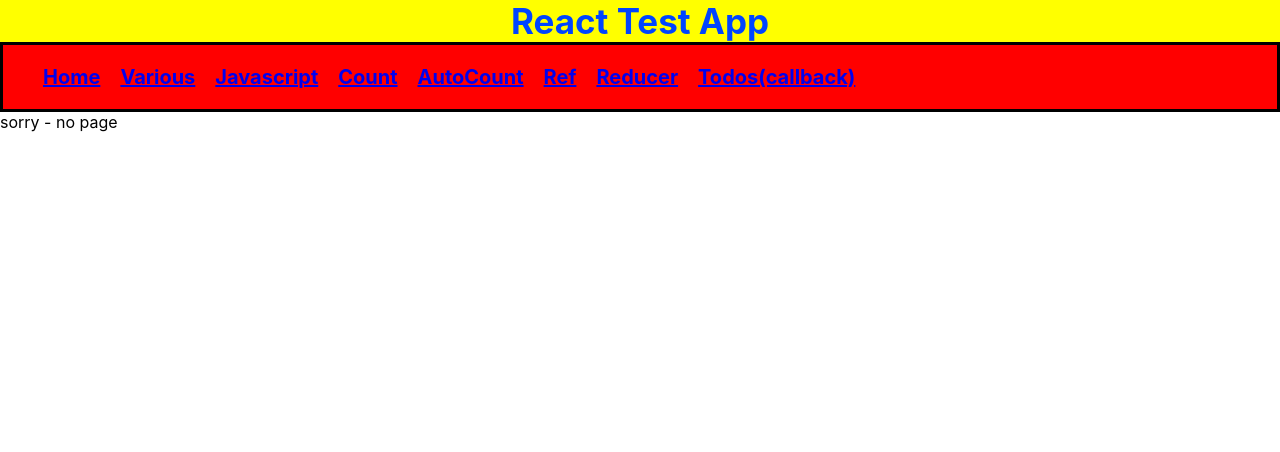
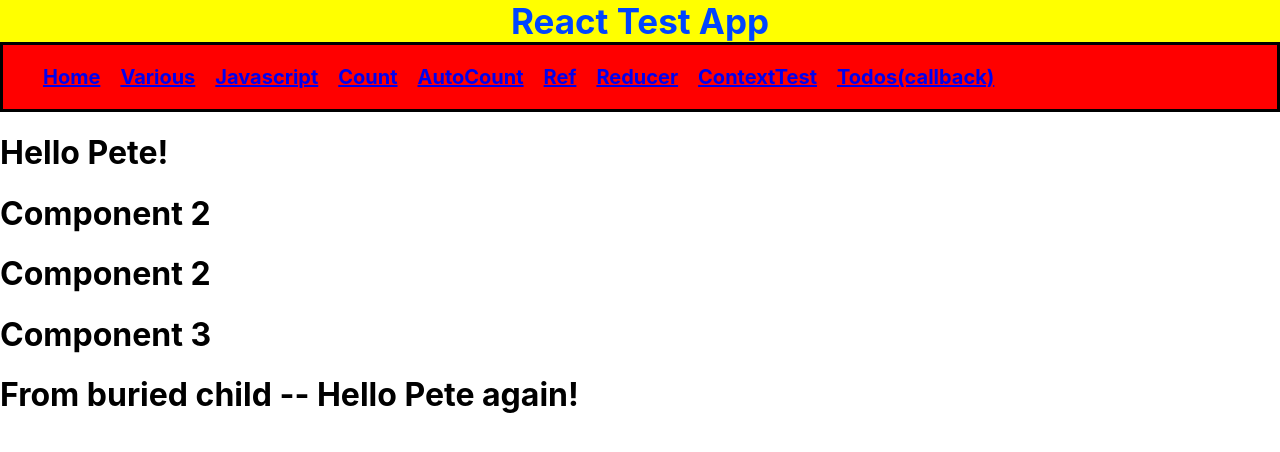
Before and after one commit to phbarna/react-test-app, a React (Create React App) app: page /contexttest in a window 1280 px wide. Shown: the top 452 px of the page. Built offline with nearby package versions, Linux system fonts and the light colour scheme.

Commit message:
Add context example

```diff
--- a/src/App.js
+++ b/src/App.js
@@ -10,6 +10,7 @@ import TodosParent from "./pages/Todos";
 import Javasript from "./pages/Javascript";
 import Ref from "./pages/Ref";
 import Reducer from './pages/Reducer'
+import ContextTest from './pages/ContextTest'
 
 export default function App() {
   return (
@@ -23,6 +24,7 @@ export default function App() {
           <Route path="*" element={<NoPage />} />
           <Route path="autocount" element={<AutoCount />} />
           <Route path="ref" element={<Ref />} />
+          <Route path="contexttest" element={<ContextTest />} />
           <Route path="reducer" element={<Reducer />} />
           <Route path="todos" element={<TodosParent />} />
         </Route>
--- /dev/null
+++ b/src/pages/ContextTest/Child.jsx
@@ -0,0 +1,13 @@
+import { useContext } from 'react'
+import { UserContext } from './index.jsx';
+
+
+export default function Child() {
+  const user = useContext(UserContext);
+
+  return (
+    <>
+      <h1>From buried child -- {`Hello ${user} again!`} </h1>
+    </>
+  );
+}
--- /dev/null
+++ b/src/pages/ContextTest/index.jsx
@@ -0,0 +1,42 @@
+import { useState, createContext } from "react";
+import Child from './Child';
+
+export const UserContext = createContext();
+
+export default function ContextTest() {
+  const [user, setUser] = useState("Pete");
+
+  return (
+    <UserContext.Provider value={user}>
+      <h1>{`Hello ${user}!`}</h1>
+      <Component1 />
+    </UserContext.Provider>
+  );
+}
+
+function Component1() {
+  return (
+    <>
+      <h1>Component 2</h1>
+      <Component2 />
+    </>
+  );
+}
+
+function Component2() {
+  return (
+    <>
+      <h1>Component 2</h1>
+      <Component3 />
+    </>
+  );
+}
+
+function Component3() {
+  return (
+    <>
+      <h1>Component 3</h1>
+      <Child />
+    </>
+  );
+}
--- a/src/pages/Count/index.jsx
+++ b/src/pages/Count/index.jsx
@@ -1,5 +1,4 @@
 import { useState } from "react";
-import ReactDOM from "react-dom/client";
 
 export default function Count() {
   const [count, setCount] = useState(0);
--- a/src/pages/Layout/header.jsx
+++ b/src/pages/Layout/header.jsx
@@ -1,12 +1,11 @@
-import { useState, useEffect } from "react";
-import ReactDOM from "react-dom/client";
+import { useEffect } from "react";
 
 export default function Header() {
 
     useEffect(() => {
         console.log("useEffect - header render")
+    });
 
-    });
     return (
         <div className="header">
             React Test App
--- a/src/pages/Layout/index.jsx
+++ b/src/pages/Layout/index.jsx
@@ -1,5 +1,3 @@
-
-import { useEffect } from "react";
 import Header from './header'
 
 import { Outlet, Link } from "react-router-dom";
@@ -35,6 +33,9 @@ const Layout = () => {
                             <Link to="/reducer">Reducer</Link>
                         </li>
                         <li>
+                            <Link to="/contexttest">ContextTest</Link>
+                        </li>
+                        <li>
                             <Link to="/todos">Todos(callback)</Link>
                         </li>
                     </ul>
```
